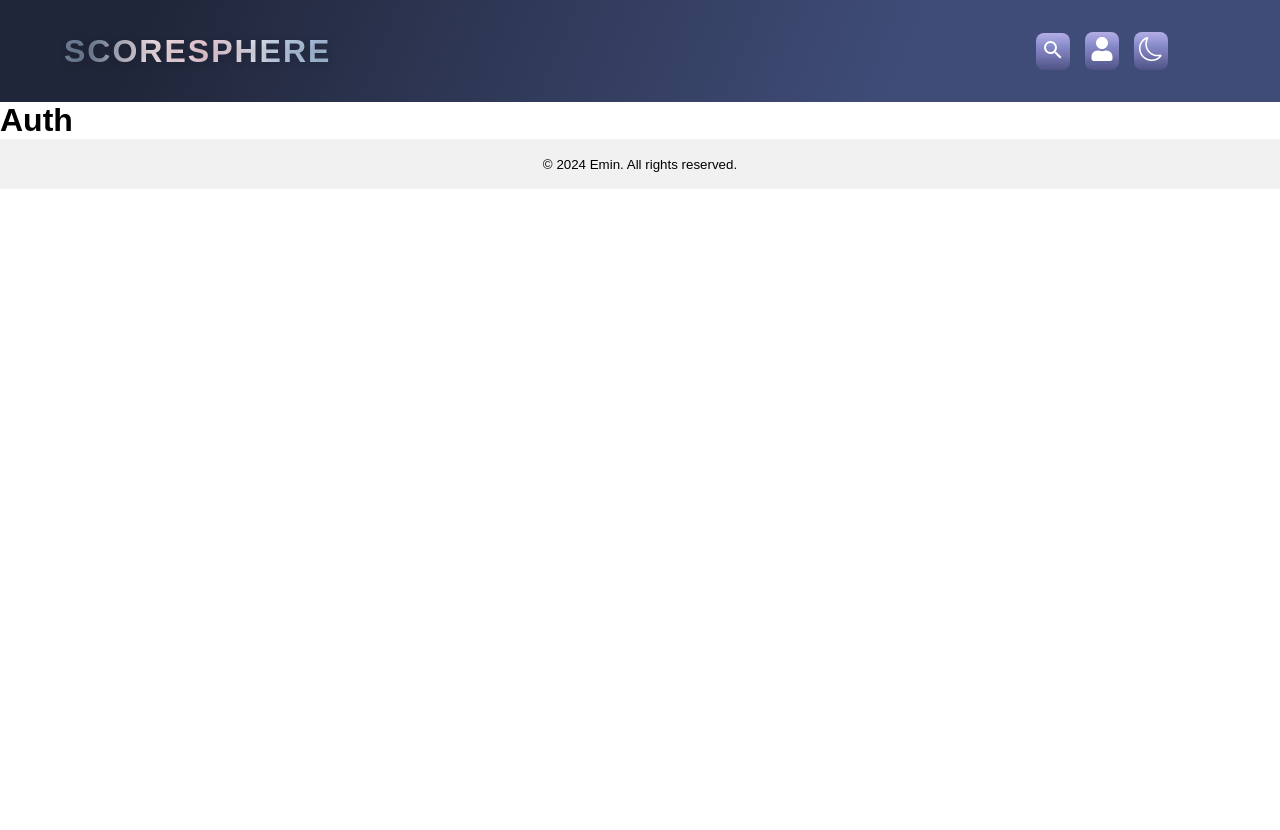
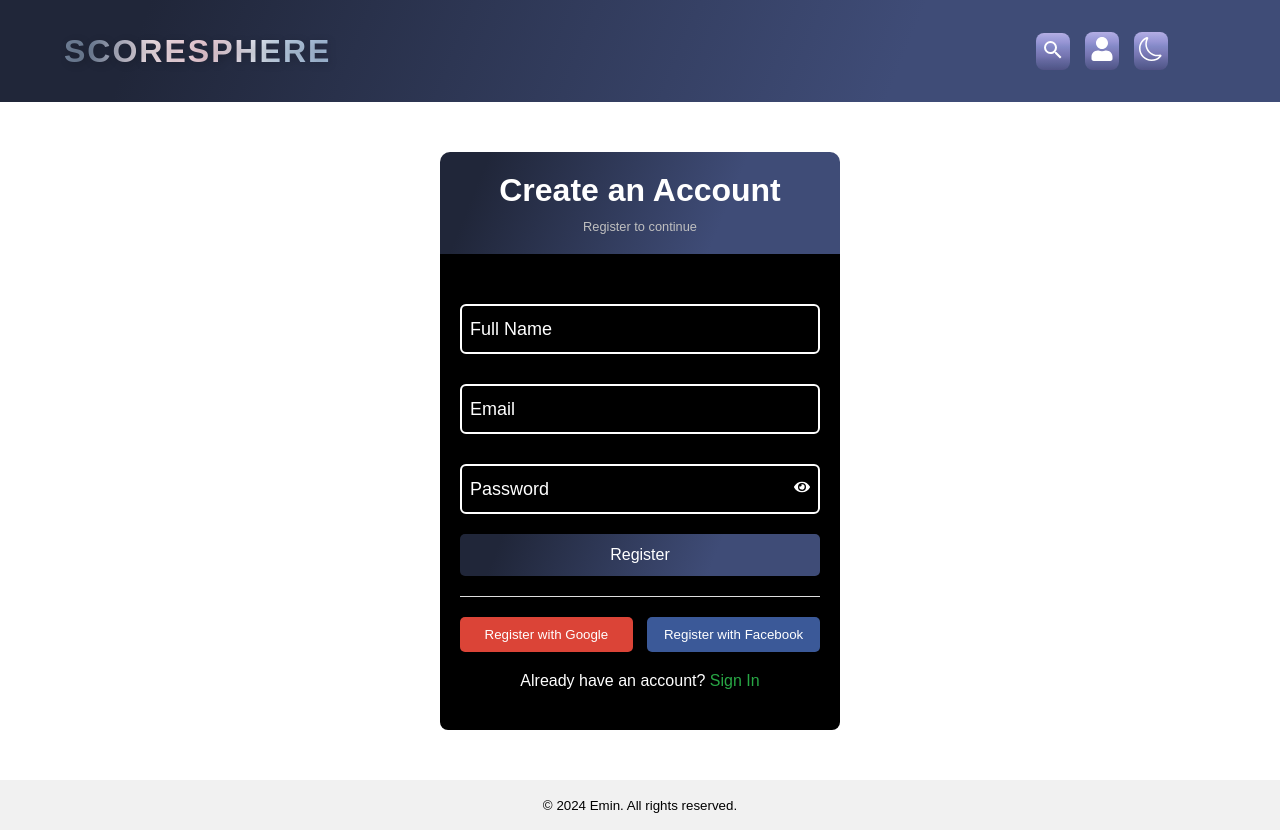
Before and after one commit to emindzanko1/NextScoreSphere, a Next.js app: page /auth in a window 1280 px wide. Before the commit the page ends 800 px from the top, so only its background shows below. Built offline with nearby package versions, Linux system fonts and the light colour scheme.

Commit message:
Added auth form

```diff
--- a/app/auth/page.js
+++ b/app/auth/page.js
@@ -1,3 +1,5 @@
+import AuthForm from '@/components/Auth/AuthForm';
+
 export default function AuthPage() {
-    return <h1>Auth</h1>
+  return <AuthForm />;
 }
--- /dev/null
+++ b/components/Auth/AuthForm.js
@@ -0,0 +1,108 @@
+'use client';
+
+import { useState } from 'react';
+import { useSearchParams, useRouter } from 'next/navigation';
+import Link from 'next/link';
+import { FaEye, FaEyeSlash } from 'react-icons/fa';
+import classes from './AuthForm.module.css';
+
+const AuthForm = () => {
+  const [passwordVisible, setPasswordVisible] = useState(false);
+  const [isSubmitting, setIsSubmitting] = useState(false);
+  const [data, setData] = useState(null);
+  const searchParams = useSearchParams();
+  const isLogin = searchParams.get('mode') === 'login';
+
+  const router = useRouter();
+
+  const togglePasswordVisibility = () => {
+    setPasswordVisible(!passwordVisible);
+  };
+
+  const handleSubmit = async (event) => {
+    event.preventDefault();
+    setIsSubmitting(true);
+
+    setTimeout(() => {
+      setIsSubmitting(false);
+      setData({ message: isLogin ? 'Login successful!' : 'Registration successful!' });
+      if (isLogin) {
+        router.push('/');
+      }
+    }, 1500);
+  };
+
+  return (
+    <div className={classes['form-container']}>
+      <div className={classes.header}>
+        <h1 className={classes.title}>{isLogin ? 'Sign in to your account' : 'Create an Account'}</h1>
+        <h2 className={classes.subtitle}>{isLogin ? 'Sign in to your account' : 'Register to continue'}</h2>
+
+        {data && data.errors && (
+          <ul>
+            {Object.values(data.errors).map((err) => (
+              <li key={err}>{err}</li>
+            ))}
+          </ul>
+        )}
+        {data && data.message && <p>{data.message}</p>}
+      </div>
+
+      <form className={classes.form} onSubmit={handleSubmit}>
+        {!isLogin && (
+          <div className={classes['form-group']}>
+            <input type="text" id="full-name" name="full-name" placeholder=" " required />
+            <label htmlFor="full-name">Full Name</label>
+          </div>
+        )}
+
+        <div className={classes['form-group']}>
+          <input type="email" id="email" name="email" placeholder=" " required />
+          <label htmlFor="email">Email</label>
+        </div>
+
+        <div className={`${classes['form-group']} ${classes['password-group']}`}>
+          <input
+            type={passwordVisible ? 'text' : 'password'}
+            id="password"
+            name="password"
+            placeholder=" "
+            required
+          />
+          <label htmlFor="password">Password</label>
+          <span className={classes['password-toggle']} onClick={togglePasswordVisibility}>
+            {passwordVisible ? <FaEyeSlash /> : <FaEye />}
+          </span>
+        </div>
+
+        <button disabled={isSubmitting} className={isLogin ? classes['login-btn'] : classes['register-btn']}>
+          {isSubmitting ? 'Submitting...' : isLogin ? 'Login' : 'Register'}
+        </button>
+
+        <div className={classes.divider}>
+          <hr />
+        </div>
+
+        <div className={classes['social-login']}>
+          <button type="button" className={classes['google-btn']}>
+            {isLogin ? 'Login with Google' : 'Register with Google'}
+          </button>
+          <button type="button" className={classes['facebook-btn']}>
+            {isLogin ? 'Login with Facebook' : 'Register with Facebook'}
+          </button>
+        </div>
+
+        <div className={classes['register-link']}>
+          <span>
+            {isLogin ? "Don't have an account? " : 'Already have an account? '}
+            <Link href={`?mode=${isLogin ? 'signup' : 'login'}`}>
+              {isLogin ? 'Register' : 'Sign In'}
+            </Link>
+          </span>
+        </div>
+      </form>
+    </div>
+  );
+};
+
+export default AuthForm;
--- /dev/null
+++ b/components/Auth/AuthForm.module.css
@@ -0,0 +1,152 @@
+.form-container {
+  background-color: #f2f2f2;
+  border-radius: 10px;
+  width: 400px;
+  margin: 50px auto;
+  color: black;
+}
+
+.header {
+  background: var(--color-primary);
+  padding: 20px;
+  border-radius: 10px 10px 0 0;
+  text-align: center;
+}
+
+.title,
+.subtitle {
+  color: white;
+}
+
+.subtitle {
+  font-size: 0.8rem;
+  color: #c0c0c0;
+  margin-top: 10px;
+  font-weight: 400;
+}
+
+.form {
+  background: black;
+  border-radius: 0px 0px 8px 8px;
+  padding: 20px;
+}
+
+.form-group {
+  position: relative;
+  margin-bottom: 20px;
+  margin-top: 30px;
+}
+
+.form-group input {
+  width: 100%;
+  height: 50px;
+  border-radius: 6px;
+  font-size: 18px;
+  padding: 15px;
+  border: 2px solid #fff;
+  background: transparent;
+  color: #fff;
+  outline: none;
+  box-sizing: border-box;
+}
+
+.form-group label {
+  position: absolute;
+  top: 50%;
+  left: 15px;
+  transform: translateY(-50%);
+  color: #fff;
+  font-size: 18px;
+  pointer-events: none;
+  transition: 0.3s ease;
+  background: transparent;
+  padding: 0 5px;
+  margin-left: -10px;
+}
+
+.form-group input:focus {
+  border: 2px solid white;
+}
+
+.form-group input:focus ~ label,
+.form-group input:not(:placeholder-shown) ~ label {
+  top: -10px;
+  left: 10px;
+  font-size: 14px;
+  padding: 0 5px;
+  background: transparent;
+}
+
+.password-group {
+  position: relative;
+}
+
+.password-toggle {
+  position: absolute;
+  right: 10px;
+  top: 50%;
+  transform: translateY(-50%);
+  cursor: pointer;
+  color: white;
+}
+
+.login-btn,
+.register-btn {
+  width: 100%;
+  padding: 12px;
+  background: var(--color-primary);
+  color: white;
+  border: none;
+  border-radius: 5px;
+  font-size: 1rem;
+  cursor: pointer;
+}
+
+.divider {
+  margin: 20px 0;
+}
+
+.divider hr {
+  border: none;
+  border-top: 1px solid #ddd;
+}
+
+.social-login {
+  display: flex;
+  justify-content: space-between;
+}
+
+.google-btn,
+.facebook-btn {
+  width: 48%;
+  padding: 10px;
+  border-radius: 5px;
+  border: none;
+  cursor: pointer;
+}
+
+.google-btn {
+  background-color: #db4437;
+  color: white;
+}
+
+.facebook-btn {
+  background-color: #3b5998;
+  color: white;
+}
+
+.register-link {
+  margin-top: 20px;
+  text-align: center;
+  padding-bottom: 20px;
+  color: white;
+}
+
+.register-link a {
+  color: #28a745;
+  text-decoration: none;
+}
+
+.register-link a:hover {
+  text-decoration: underline;
+}
```
